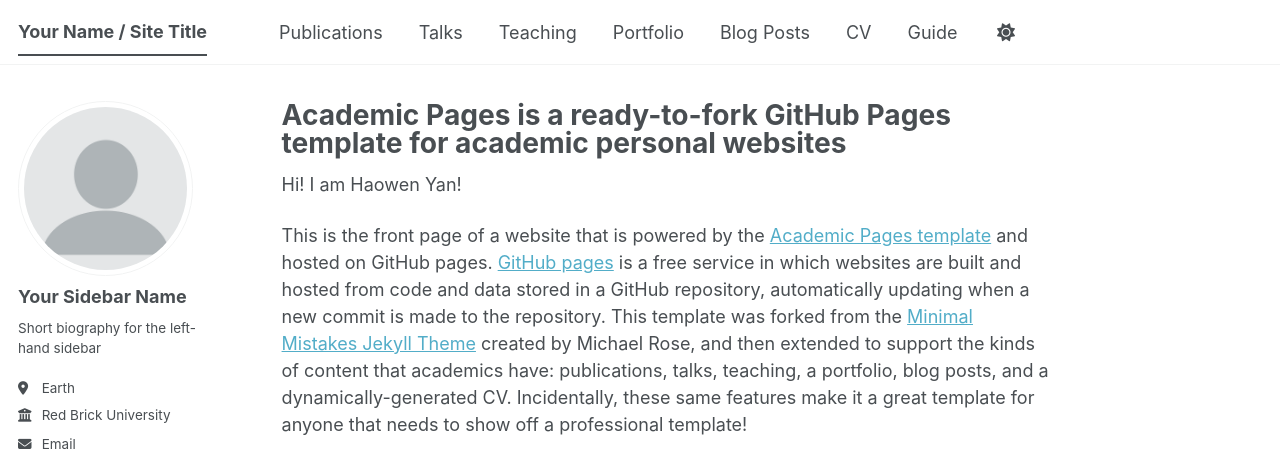
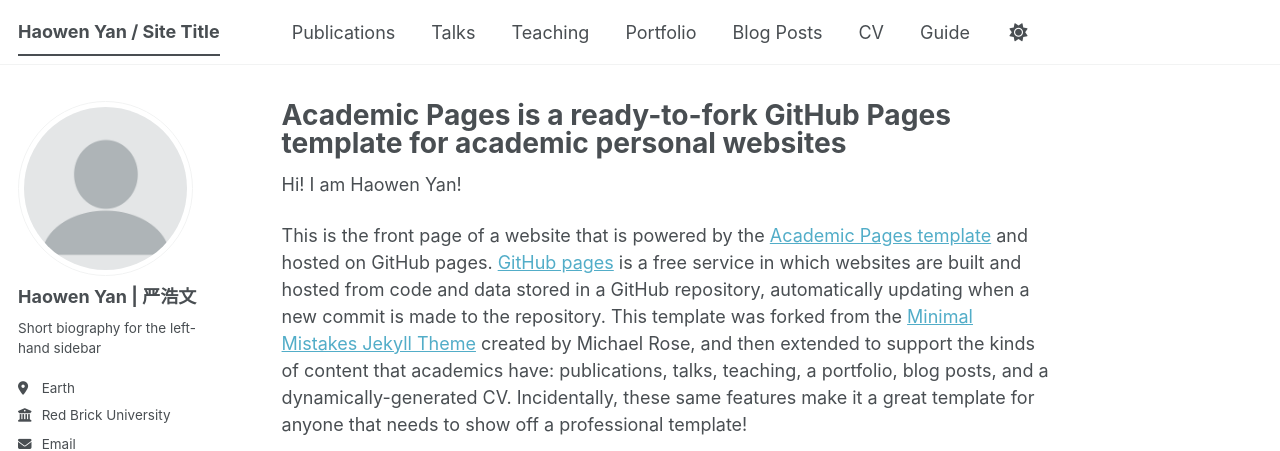
Before and after one commit to whY-note/whY-note-old.github.io, a Jekyll site: the page built from _pages/about.md, in a window 1280 px wide. Shown: the top 451 px of the page. Built offline with Jekyll 4.4.1, drawn with Linux system fonts in a browser that asks for light colours; some web fonts are replaced; a script bundle is joined from its source files by our own code; library files that are not in the unit come from our copies.

Commit message:
edit config

```diff
--- a/_config.yml
+++ b/_config.yml
@@ -9,14 +9,14 @@
 # Basic Site Settings
 locale                   : "en-US"
 site_theme               : "default" # The available themes options are "default", "air", "sunrise", "mint", "dirt" and "contrast"
-title                    : "Your Name / Site Title"
+title                    : "Haowen Yan / Site Title"
 title_separator          : "-"
 name                     : &name "Your Name"
 description              : &description "Your Name's academic portfolio"   # Update this with a general description of your site, this is the default if not overridden by a page
-url                      : https://academicpages.github.io # The base hostname & protocol for your site e.g. "https://[your GitHub username].github.io",
+url                      : https://whY-note.github.io # The base hostname & protocol for your site e.g. "https://[your GitHub username].github.io",
                                                            # or if you already have some other page hosted on Github then use "https://[your GitHub username].github.io/[Your Repo Name]"
 baseurl                  : "" # the subpath of your site, e.g. "/blog"
-repository               : "academicpages/academicpages.github.io"
+repository               : "whY-note/whY-note.github.io"
 
 # Site Author - The following control what appear as part of the author content on the side bar.
 #               If a field is blank the icon and link will not appear, otherwise it will be shown.
@@ -24,7 +24,7 @@ repository               : "academicpages/academicpages.github.io"
 author:
   # Biographic information
   avatar           : "profile.png"
-  name             : "Your Sidebar Name"
+  name             : "Haowen Yan | 严浩文"
   pronouns         : # example: "she/her"
   bio              : "Short biography for the left-hand sidebar"
   location         : "Earth"
```
